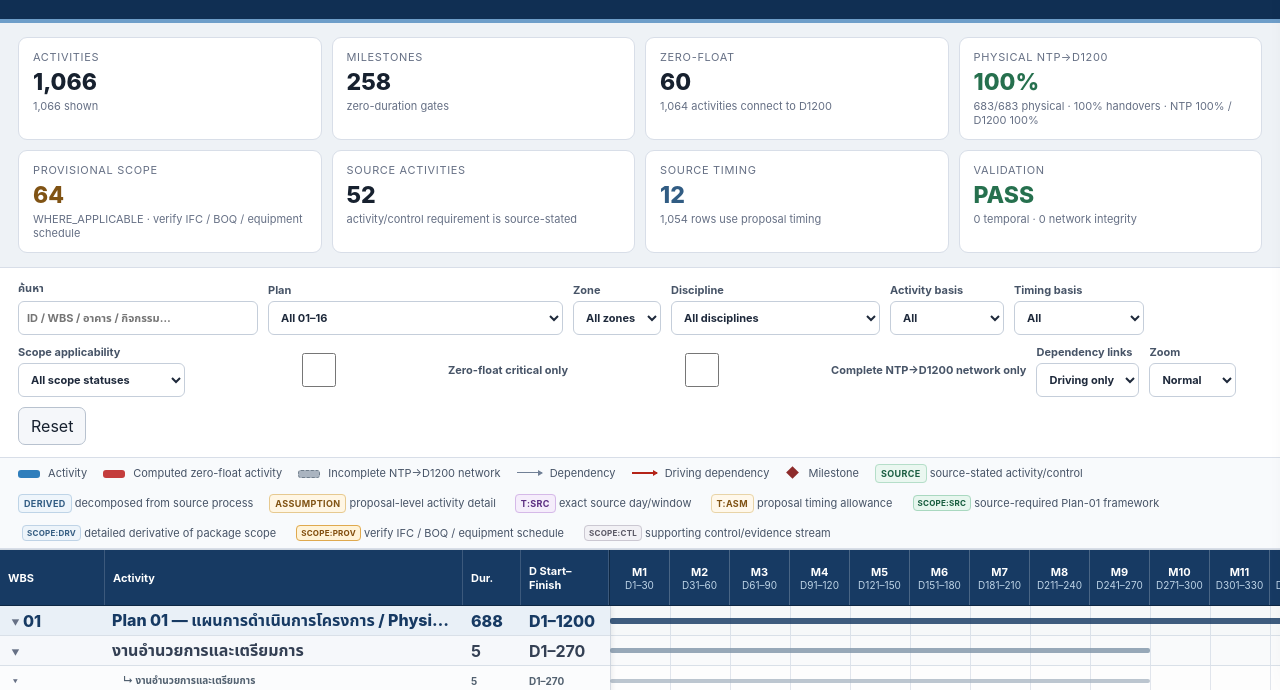
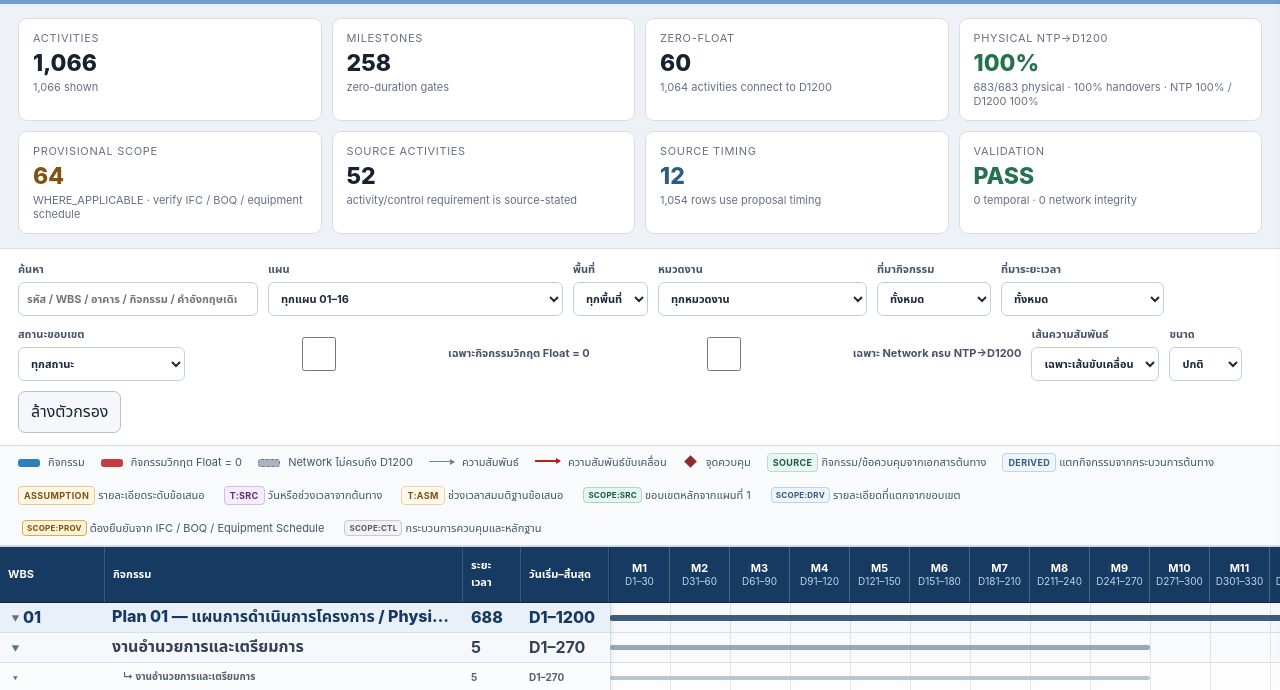
Before and after one commit to saratchai1/gantt-chart, a website with bundled scripts: page index.html in a window 1280 px wide. Shown: the part 119-809 px from the top of the page. Built offline with nearby package versions, Linux system fonts and the light colour scheme.

Commit message:
Make Thai activity review the primary Gantt interface

```diff
--- a/index.html
+++ b/index.html
@@ -3,20 +3,20 @@
 <head>
   <meta charset="utf-8" />
   <meta name="viewport" content="width=device-width,initial-scale=1" />
-  <title>Integrated Master Gantt — ห้วยขาแข้ง</title>
+  <title>แผนงานก่อสร้างห้วยขาแข้ง — Integrated Master Gantt</title>
   <link rel="stylesheet" href="./style.css" />
   <link rel="stylesheet" href="./timing.css" />
 </head>
 <body>
   <header class="app-header">
     <div>
-      <div class="eyebrow">PROPOSAL INTEGRATED MASTER SCHEDULE · BASELINE v0.7</div>
-      <h1>แผนงานก่อสร้างห้วยขาแข้ง — Plans 01–16</h1>
-      <p>1,200 Project Days · 497 Installments · Physical + Commercial + Site + Workforce + Plant + Procurement + QA/QC + HSE + Traffic + Environment + CDE + Progress + BIM + App/AI + Carbon + Heritage</p>
+      <div class="eyebrow">PROPOSAL INTEGRATED MASTER SCHEDULE · BASELINE v0.8 · THAI ACTIVITY ALIGNMENT</div>
+      <h1>แผนงานก่อสร้างห้วยขาแข้ง — แผนที่ 01–16</h1>
+      <p>ระยะเวลาโครงการ 1,200 วัน · 497 งวดงาน · แสดงชื่อกิจกรรมและหมวดงานภาษาไทย โดยเก็บชื่อภาษาอังกฤษเดิมไว้ตรวจสอบย้อนกลับ</p>
     </div>
     <div class="header-actions">
-      <button id="exportCsv">Export CSV</button>
-      <button id="exportJson">Export JSON</button>
+      <button id="exportCsv">ส่งออก CSV</button>
+      <button id="exportJson">ส่งออก JSON</button>
     </div>
   </header>
 
@@ -24,84 +24,84 @@
 
   <section class="toolbar">
     <label>ค้นหา
-      <input id="search" type="search" placeholder="ID / WBS / อาคาร / กิจกรรม…" />
+      <input id="search" type="search" placeholder="รหัส / WBS / อาคาร / กิจกรรม / คำอังกฤษเดิม…" />
     </label>
-    <label>Plan
-      <select id="planFilter"><option value="">All 01–16</option></select>
+    <label>แผน
+      <select id="planFilter"><option value="">ทุกแผน 01–16</option></select>
     </label>
-    <label>Zone
-      <select id="zoneFilter"><option value="">All zones</option></select>
+    <label>พื้นที่
+      <select id="zoneFilter"><option value="">ทุกพื้นที่</option></select>
     </label>
-    <label>Discipline
-      <select id="disciplineFilter"><option value="">All disciplines</option></select>
+    <label>หมวดงาน
+      <select id="disciplineFilter"><option value="">ทุกหมวดงาน</option></select>
     </label>
-    <label>Activity basis
+    <label>ที่มากิจกรรม
       <select id="basisFilter">
-        <option value="">All</option>
+        <option value="">ทั้งหมด</option>
         <option value="SOURCE">SOURCE</option>
         <option value="DERIVED">DERIVED</option>
         <option value="ASSUMPTION">ASSUMPTION</option>
       </select>
     </label>
-    <label>Timing basis
+    <label>ที่มาระยะเวลา
       <select id="timingFilter">
-        <option value="">All</option>
-        <option value="SOURCE">SOURCE timing</option>
-        <option value="ASSUMPTION">ASSUMED timing</option>
+        <option value="">ทั้งหมด</option>
+        <option value="SOURCE">ระยะเวลาจากต้นทาง</option>
+        <option value="ASSUMPTION">ระยะเวลาสมมติฐานข้อเสนอ</option>
       </select>
     </label>
-    <label>Scope applicability
+    <label>สถานะขอบเขต
       <select id="scopeFilter">
-        <option value="">All scope statuses</option>
+        <option value="">ทุกสถานะ</option>
         <option value="SOURCE_REQUIRED">SOURCE_REQUIRED</option>
         <option value="DERIVED_FROM_SCOPE">DERIVED_FROM_SCOPE</option>
         <option value="WHERE_APPLICABLE">WHERE_APPLICABLE</option>
         <option value="CONTROL_STREAM">CONTROL_STREAM</option>
       </select>
     </label>
-    <label class="check"><input id="criticalOnly" type="checkbox" /> Zero-float critical only</label>
-    <label class="check"><input id="networkOnly" type="checkbox" /> Complete NTP→D1200 network only</label>
-    <label>Dependency links
+    <label class="check"><input id="criticalOnly" type="checkbox" /> เฉพาะกิจกรรมวิกฤต Float = 0</label>
+    <label class="check"><input id="networkOnly" type="checkbox" /> เฉพาะ Network ครบ NTP→D1200</label>
+    <label>เส้นความสัมพันธ์
       <select id="linkMode">
-        <option value="off">Off</option>
-        <option value="driving" selected>Driving only</option>
-        <option value="all">All visible</option>
+        <option value="off">ปิด</option>
+        <option value="driving" selected>เฉพาะเส้นขับเคลื่อน</option>
+        <option value="all">ทุกเส้นที่มองเห็น</option>
       </select>
     </label>
-    <label>Zoom
+    <label>ขนาด
       <select id="zoom">
-        <option value="1.25">Compact</option>
-        <option value="2" selected>Normal</option>
-        <option value="3">Detail</option>
+        <option value="1.25">ย่อ</option>
+        <option value="2" selected>ปกติ</option>
+        <option value="3">ละเอียด</option>
       </select>
     </label>
-    <button id="resetFilters" class="secondary">Reset</button>
+    <button id="resetFilters" class="secondary">ล้างตัวกรอง</button>
   </section>
 
   <section class="legend">
-    <span><i class="swatch normal"></i> Activity</span>
-    <span><i class="swatch critical"></i> Computed zero-float activity</span>
-    <span><i class="swatch disconnected"></i> Incomplete NTP→D1200 network</span>
-    <span><i class="link-sample normal"></i> Dependency</span>
-    <span><i class="link-sample driving"></i> Driving dependency</span>
-    <span><i class="diamond"></i> Milestone</span>
-    <span><b class="basis source">SOURCE</b> source-stated activity/control</span>
-    <span><b class="basis derived">DERIVED</b> decomposed from source process</span>
-    <span><b class="basis assumption">ASSUMPTION</b> proposal-level activity detail</span>
-    <span><b class="timing-chip source">T:SRC</b> exact source day/window</span>
-    <span><b class="timing-chip assumption">T:ASM</b> proposal timing allowance</span>
-    <span><b class="scope-chip source-required">SCOPE:SRC</b> source-required Plan-01 framework</span>
-    <span><b class="scope-chip derived-scope">SCOPE:DRV</b> detailed derivative of package scope</span>
-    <span><b class="scope-chip provisional">SCOPE:PROV</b> verify IFC / BOQ / equipment schedule</span>
-    <span><b class="scope-chip control">SCOPE:CTL</b> supporting control/evidence stream</span>
+    <span><i class="swatch normal"></i> กิจกรรม</span>
+    <span><i class="swatch critical"></i> กิจกรรมวิกฤต Float = 0</span>
+    <span><i class="swatch disconnected"></i> Network ไม่ครบถึง D1200</span>
+    <span><i class="link-sample normal"></i> ความสัมพันธ์</span>
+    <span><i class="link-sample driving"></i> ความสัมพันธ์ขับเคลื่อน</span>
+    <span><i class="diamond"></i> จุดควบคุม</span>
+    <span><b class="basis source">SOURCE</b> กิจกรรม/ข้อควบคุมจากเอกสารต้นทาง</span>
+    <span><b class="basis derived">DERIVED</b> แตกกิจกรรมจากกระบวนการต้นทาง</span>
+    <span><b class="basis assumption">ASSUMPTION</b> รายละเอียดระดับข้อเสนอ</span>
+    <span><b class="timing-chip source">T:SRC</b> วันหรือช่วงเวลาจากต้นทาง</span>
+    <span><b class="timing-chip assumption">T:ASM</b> ช่วงเวลาสมมติฐานข้อเสนอ</span>
+    <span><b class="scope-chip source-required">SCOPE:SRC</b> ขอบเขตหลักจากแผนที่ 1</span>
+    <span><b class="scope-chip derived-scope">SCOPE:DRV</b> รายละเอียดที่แตกจากขอบเขต</span>
+    <span><b class="scope-chip provisional">SCOPE:PROV</b> ต้องยืนยันจาก IFC / BOQ / Equipment Schedule</span>
+    <span><b class="scope-chip control">SCOPE:CTL</b> กระบวนการควบคุมและหลักฐาน</span>
   </section>
 
   <main class="gantt-shell" id="ganttShell">
     <div class="gantt-head left-head">
       <div class="col wbs">WBS</div>
-      <div class="col activity">Activity</div>
-      <div class="col dur">Dur.</div>
-      <div class="col days">D Start–Finish</div>
+      <div class="col activity">กิจกรรม</div>
+      <div class="col dur">ระยะเวลา</div>
+      <div class="col days">วันเริ่ม–สิ้นสุด</div>
     </div>
     <div class="gantt-head timeline-head" id="timelineHead"></div>
     <div class="left-grid" id="leftGrid"></div>
@@ -109,12 +109,12 @@
   </main>
 
   <aside class="drawer" id="drawer" aria-hidden="true">
-    <button class="drawer-close" id="drawerClose" aria-label="Close">×</button>
+    <button class="drawer-close" id="drawerClose" aria-label="ปิด">×</button>
     <div id="drawerContent"></div>
   </aside>
 
   <footer>
-    Benchmark PDF is used only for WBS/activity granularity. Activity content and exact timing are audited separately. Baseline v0.7 adds a separate scope-applicability layer so detailed proposal content can be retained without silently asserting unconfirmed systems as contractual scope. WHERE_APPLICABLE rows remain in the Gantt for coordination but must be confirmed, deleted or replaced against IFC drawings, BOQ, equipment schedules, shop drawings and the approved commissioning matrix. This field is separate from activity basis and timing basis. Plan-01 physical work remains validated in both directions from NTP to D1200.
+    Baseline v0.8 ใช้แผนงานตัวอย่างเฉพาะมาตรฐานการจัดลำดับ WBS คำเรียกหมวดงาน และระดับความละเอียด ไม่ได้นำระยะเวลา วันที่ หรือ Logic ของตัวอย่างมาใช้ ชื่อภาษาไทยเป็นข้อมูลหลักสำหรับการทบทวน ส่วนชื่อภาษาอังกฤษเดิมถูกเก็บในข้อมูลส่งออกเพื่อให้ตรวจสอบย้อนกลับได้ กิจกรรม WHERE_APPLICABLE ต้องยืนยันกับแบบ IFC, BOQ, Equipment Schedule, Shop Drawing และ Commissioning Matrix ก่อนรับรอง Contract Baseline
   </footer>
 
   <script type="module" src="./app.js"></script>
```
